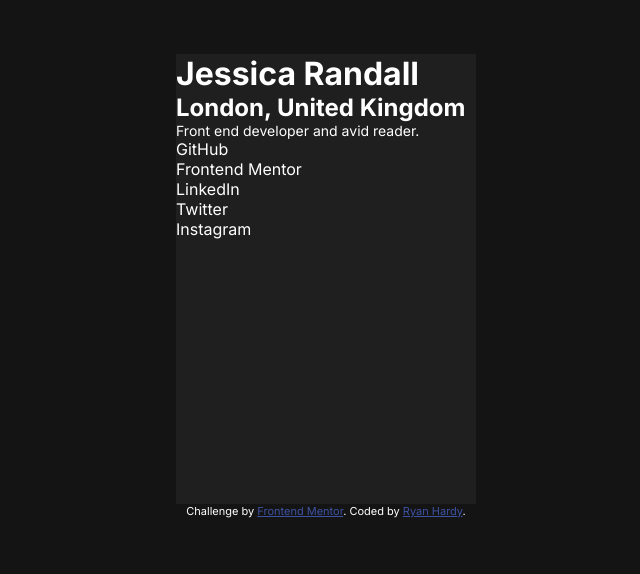
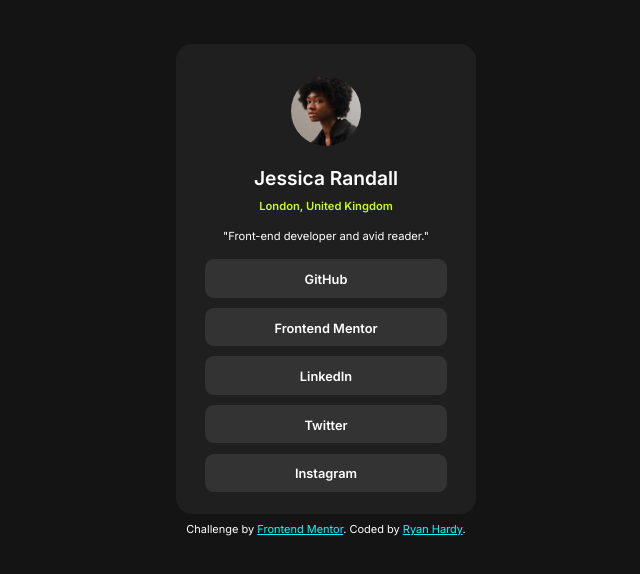
Before and after one commit to ryyHardy/frontend-mentor-social-links-profile, a plain HTML site: page index.html in a window 1280 px wide. Shown: the part 114-688 px from the top of the page, without its empty margins (314-954 px from the left). Drawn offline with Linux system fonts and the light colour scheme.

Commit message:
finished design v1

```diff
--- a/index.html
+++ b/index.html
@@ -18,20 +18,24 @@
   <body>
     <main class="profile-card">
       <figure class="profile-figure">
+        <img
+          src="/assets/images/avatar-jessica.jpeg"
+          alt="Jessica Randall Avatar"
+          width="70px" />
         <figcaption>
           <h1>Jessica Randall</h1>
           <h2>London, United Kingdom</h2>
         </figcaption>
       </figure>
-      <p class="quote">Front end developer and avid reader.</p>
+      <p class="quote">Front-end developer and avid reader.</p>
 
-      <ul class="profile-links">
-        <li><a href="#"></a>GitHub</li>
-        <li>Frontend Mentor</li>
-        <li>LinkedIn</li>
-        <li>Twitter</li>
-        <li>Instagram</li>
-      </ul>
+      <section class="profile-links">
+        <a href="#">GitHub</a>
+        <a href="#">Frontend Mentor</a>
+        <a href="#">LinkedIn</a>
+        <a href="#">Twitter</a>
+        <a href="#">Instagram</a>
+      </section>
     </main>
 
     <footer class="attribution">
--- a/style.css
+++ b/style.css
@@ -34,11 +34,76 @@
   background-color: var(--dark-gray);
   color: var(--white);
   width: 300px;
-  height: 450px;
+  height: 470px;
+  border-radius: 1rem;
+  text-align: center;
+  padding: 1rem;
+  margin: 0.5rem;
+}
+
+.profile-figure {
+  margin: 1em;
+}
+
+.profile-figure img {
+  border-radius: 100%;
+}
+
+.profile-figure figcaption {
+  margin: 1em;
+}
+
+.profile-figure h1 {
+  font-size: 1.2rem;
+  font-weight: var(--weight-mid);
+}
+
+.profile-figure h2 {
+  font-size: 0.7rem;
+  margin: 0.8em;
+  color: var(--green);
+  font-weight: var(--weight-mid);
+}
+
+.quote {
+  font-size: 0.7rem;
+  margin: 1em;
+  font-weight: var(--weight-low);
+}
+
+.quote::before {
+  content: '"';
+}
+
+.quote::after {
+  content: '"';
 }
 
 .profile-links {
   list-style-type: none;
+  display: flex;
+  flex-direction: column;
+  align-items: center;
+}
+
+.profile-links a {
+  text-align: center;
+  padding: 1em;
+  margin: 0.4em;
+  width: 90%;
+  height: 3em;
+  text-decoration: none;
+  color: white;
+  font-size: 0.8rem;
+  font-weight: var(--weight-mid);
+  background-color: var(--gray);
+  border-radius: 0.7em;
+}
+
+.profile-links > a:hover,
+a:focus {
+  background-color: var(--green);
+  color: var(--off-black);
 }
 
 .attribution {
@@ -47,5 +112,5 @@
   text-align: center;
 }
 .attribution a {
-  color: hsl(228, 45%, 44%);
+  color: hsl(179, 100%, 50%);
 }
```
